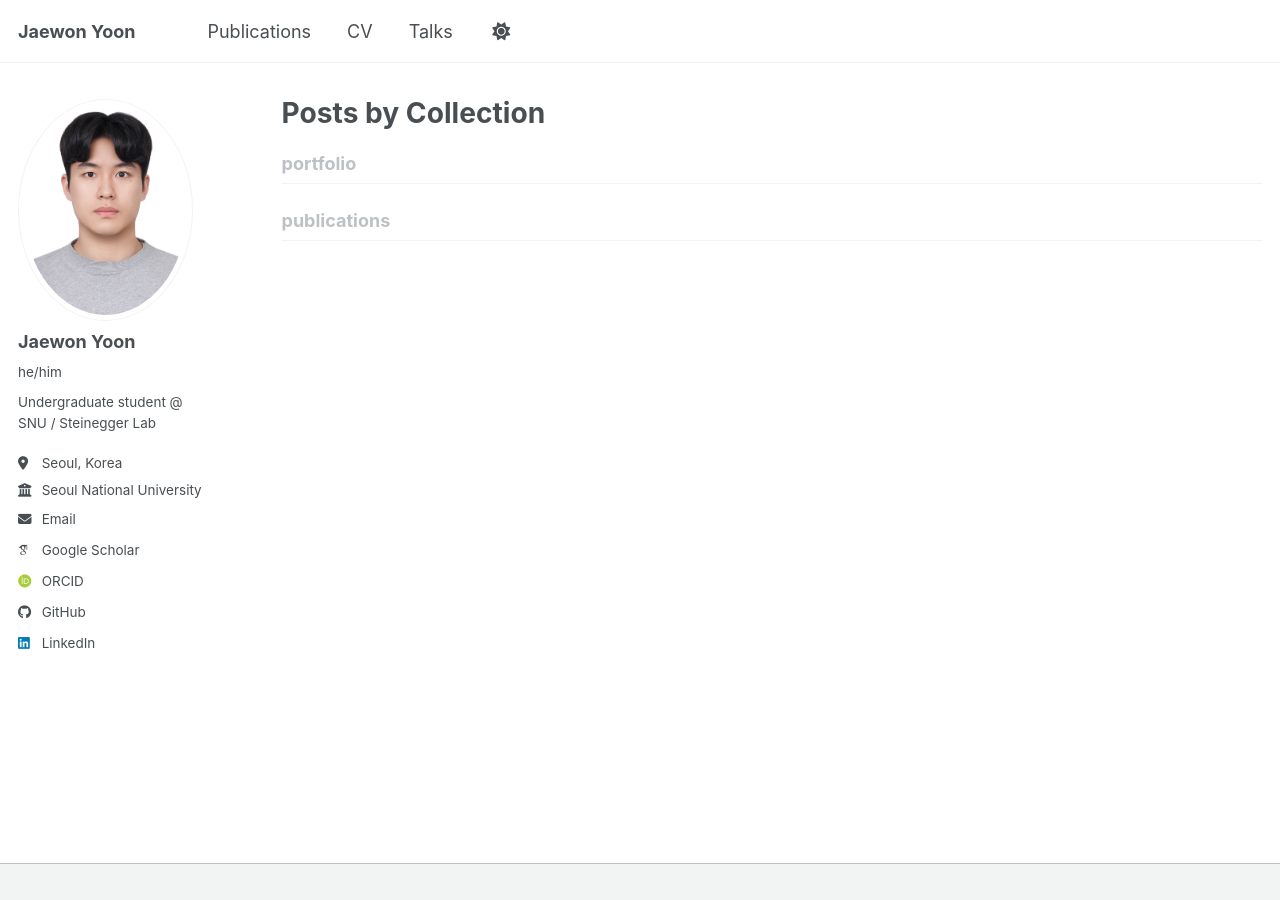
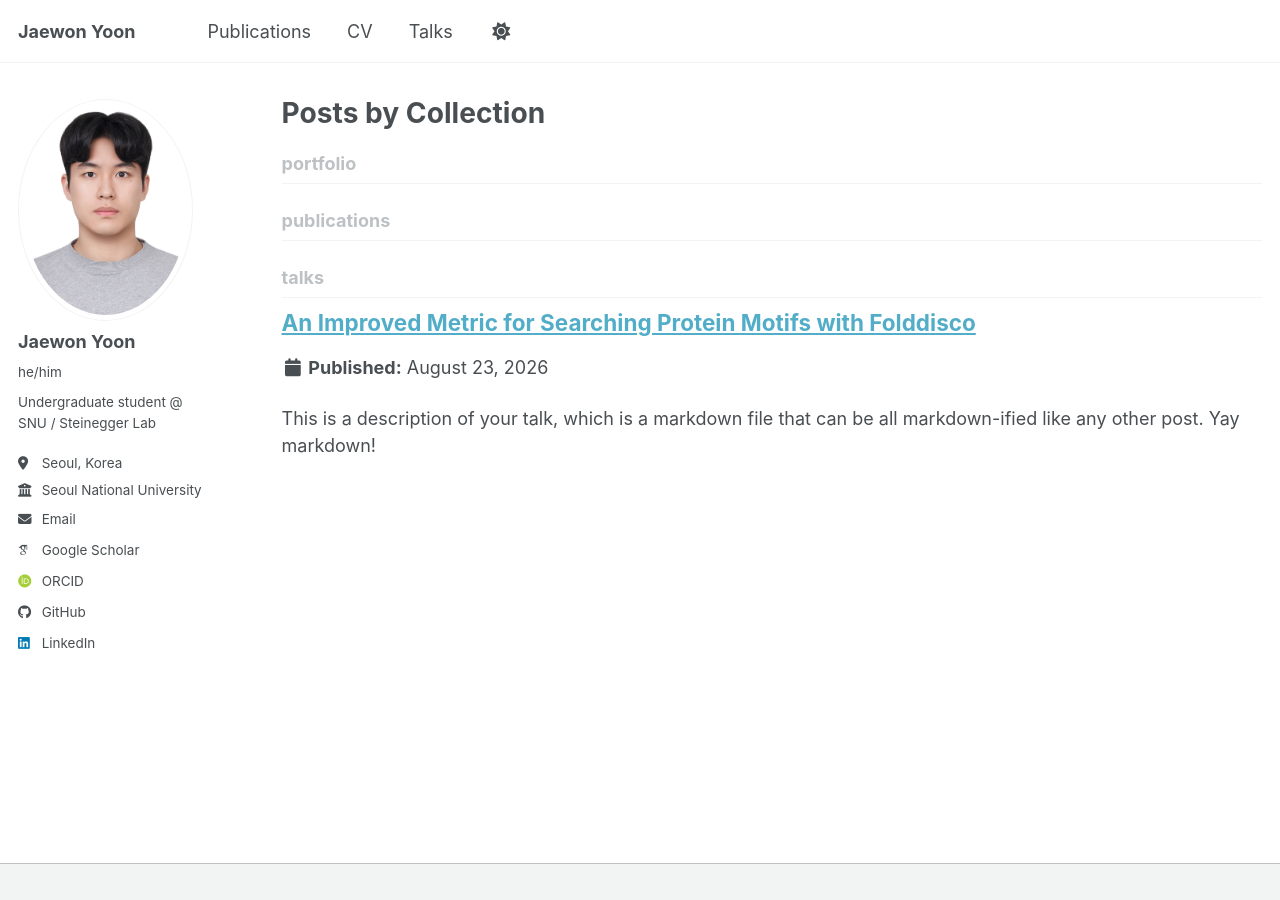
Before and after one commit to jwyoon05/jwyoon05.github.io, a Jekyll site: the page built from _pages/collection-archive.html, in a window 1280 px wide. Built offline with Jekyll 4.4.1, drawn with Linux system fonts in a browser that asks for light colours; some web fonts are replaced; a script bundle is joined from its source files by our own code; library files that are not in the unit come from our copies; part of the change alters nothing that is shown.

Commit message:
Add talks configuration to _config.yml

```diff
--- a/_config.yml
+++ b/_config.yml
@@ -227,6 +227,9 @@ collections:
   portfolio:
     output: true
     permalink: /:collection/:path/
+  talks:
+    output: true
+    permalink: /:collection/:path/
 
 
 # These settings control how pages and collections are included in the site
@@ -253,6 +256,15 @@ defaults:
   - scope:
       path: ""
       type: publications
+    values:
+      layout: single
+      author_profile: true
+      share: true
+      comments: true
+  # talks
+  - scope:
+      path: ""
+      type: talks
     values:
       layout: single
       author_profile: true
```
